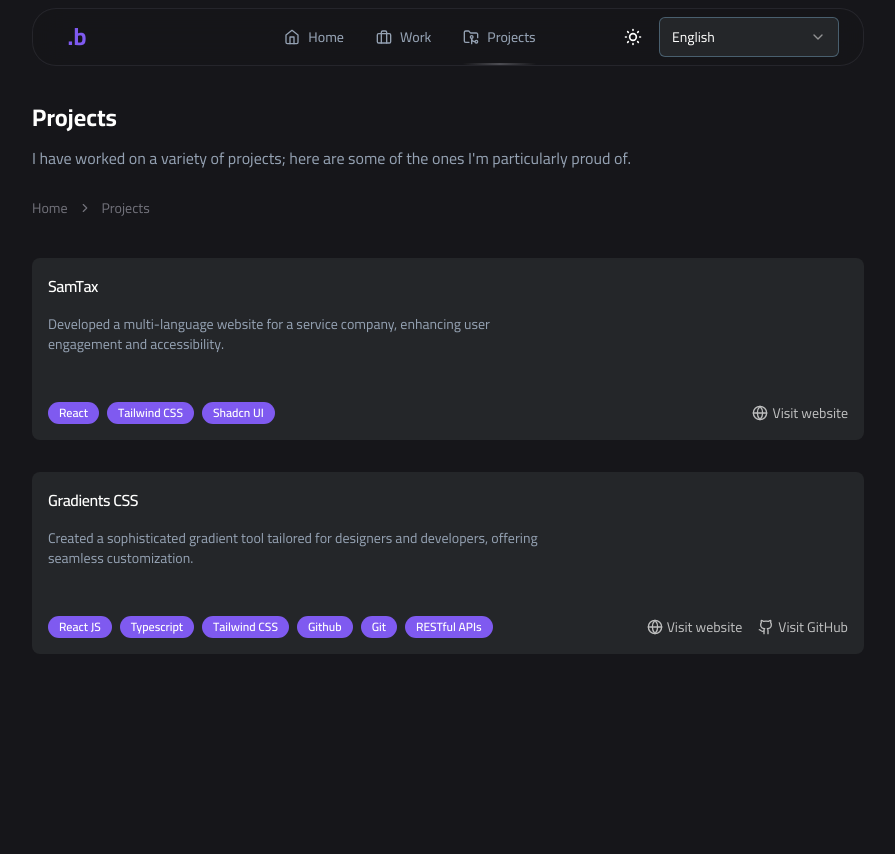
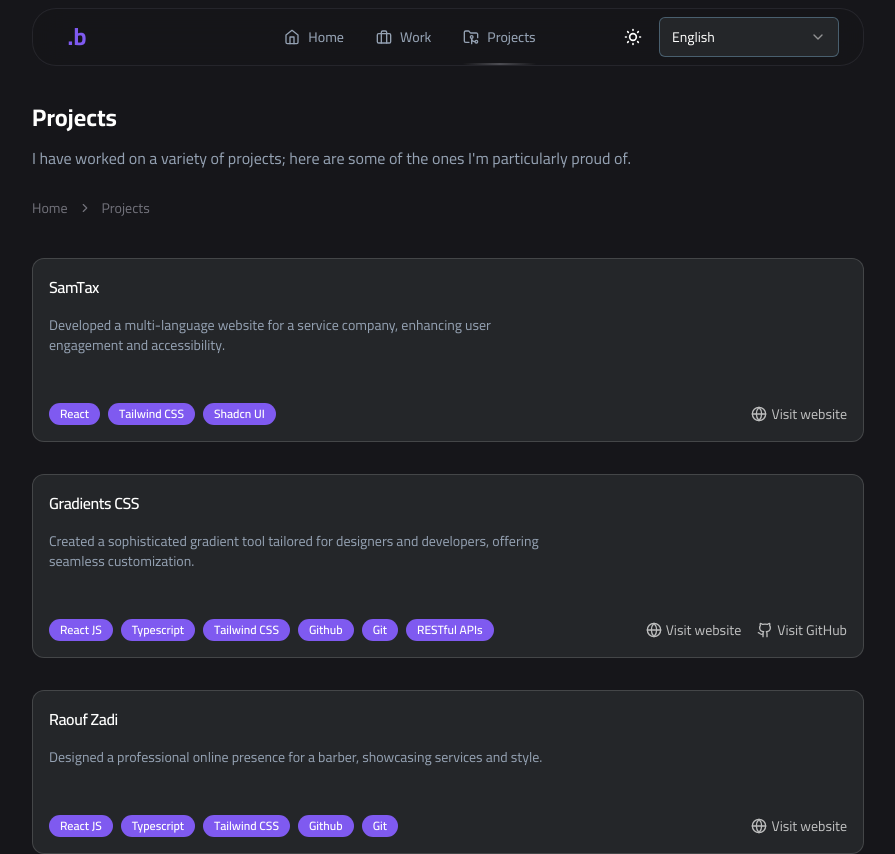
Before and after one commit to khanhtoandng/me, a React (Vite) app: page /projects in a window 1280 px wide. Shown: the top 854 px of the page, without its empty margins (192-1087 px from the left). Built offline with nearby package versions, Linux system fonts and the light colour scheme.

Commit message:
update 11 files

```diff
--- a/src/components/custom/Logo.tsx
+++ b/src/components/custom/Logo.tsx
@@ -12,7 +12,7 @@ export default function Logo() {
         onMouseEnter={() => setIsHovered(true)}
         onMouseLeave={() => setIsHovered(false)}
       >
-        <motion.span className="relative flex h-10 w-10 items-center justify-center rounded-full text-2xl font-bold text-[var(--link-color)]">
+        <motion.span className="relative flex h-10 w-10 items-center justify-center rounded-full text-2xl font-bold text-[var(--link-color)] max-md:hidden">
           <AnimatePresence>
             {isHovered ? (
               <motion.div
@@ -40,6 +40,18 @@ export default function Logo() {
             )}
           </AnimatePresence>
         </motion.span>
+
+        <motion.span className="relative hidden h-10 w-10 items-center justify-center rounded-full text-2xl font-bold text-[var(--link-color)] max-md:flex">
+          <motion.div
+            key="not-hovered"
+            initial={{ opacity: 0 }}
+            animate={{ opacity: 1 }}
+            exit={{ opacity: 0 }}
+            transition={{ duration: 0.3 }}
+          >
+            .b
+          </motion.div>
+        </motion.span>
       </div>
     </div>
   );
--- a/src/components/custom/ReusableCard.tsx
+++ b/src/components/custom/ReusableCard.tsx
@@ -1,15 +1,16 @@
+/* eslint-disable @typescript-eslint/no-unused-vars */
 import * as React from "react";
 import { Badge } from "@/components/ui/badge";
 import { Globe, Github } from "lucide-react";
 import { cn } from "@/lib/utils";
 import {
-  Card,
   CardHeader,
   CardFooter,
   CardTitle,
   CardDescription,
   CardContent,
 } from "@/components/ui/card";
+import { MagicCard } from "../ui/MagicCard";
 
 interface ReusableCardProps extends React.HTMLAttributes<HTMLDivElement> {
   id?: string;
@@ -41,11 +42,12 @@ const ReusableCard = React.forwardRef<HTMLDivElement, ReusableCardProps>(
     ref,
   ) => {
     return (
-      <Card
+      <MagicCard
         data-aos="fade-up"
         data-aos-easing="ease-in-out"
         ref={ref}
-        className={cn("pb-4 pt-2", className)}
+        gradientColor="#7e7e7e12"
+        className={cn("px-4 pb-4 pt-2", className)}
         {...props}
       >
         <CardHeader className="flex items-center justify-between py-2 max-md:flex-col max-md:items-start">
@@ -106,7 +108,7 @@ const ReusableCard = React.forwardRef<HTMLDivElement, ReusableCardProps>(
             )}
           </div>
         </CardFooter>
-      </Card>
+      </MagicCard>
     );
   },
 );
--- /dev/null
+++ b/src/components/ui/MagicCard.tsx
@@ -0,0 +1,93 @@
+"use client";
+
+import React, { useCallback, useEffect, useRef } from "react";
+import { motion, useMotionTemplate, useMotionValue } from "framer-motion";
+
+import { cn } from "@/lib/utils";
+
+export interface MagicCardProps extends React.HTMLAttributes<HTMLDivElement> {
+  gradientSize?: number;
+  gradientColor?: string;
+  gradientOpacity?: number;
+  ref: any;
+}
+
+export function MagicCard({
+  children,
+  className,
+  gradientSize = 200,
+  gradientColor = "var(--card-background-effect)",
+  gradientOpacity = 0.8,
+}: MagicCardProps) {
+  const cardRef = useRef<HTMLDivElement>(null);
+  const mouseX = useMotionValue(-gradientSize);
+  const mouseY = useMotionValue(-gradientSize);
+
+  const handleMouseMove = useCallback(
+    (e: MouseEvent) => {
+      if (cardRef.current) {
+        const { left, top } = cardRef.current.getBoundingClientRect();
+        const clientX = e.clientX;
+        const clientY = e.clientY;
+        mouseX.set(clientX - left);
+        mouseY.set(clientY - top);
+      }
+    },
+    [mouseX, mouseY],
+  );
+
+  const handleMouseOut = useCallback(
+    (e: MouseEvent) => {
+      if (!e.relatedTarget) {
+        document.removeEventListener("mousemove", handleMouseMove);
+        mouseX.set(-gradientSize);
+        mouseY.set(-gradientSize);
+      }
+    },
+    [handleMouseMove, mouseX, gradientSize, mouseY],
+  );
+
+  const handleMouseEnter = useCallback(() => {
+    document.addEventListener("mousemove", handleMouseMove);
+    mouseX.set(-gradientSize);
+    mouseY.set(-gradientSize);
+  }, [handleMouseMove, mouseX, gradientSize, mouseY]);
+
+  useEffect(() => {
+    document.addEventListener("mousemove", handleMouseMove);
+    document.addEventListener("mouseout", handleMouseOut);
+    document.addEventListener("mouseenter", handleMouseEnter);
+
+    return () => {
+      document.removeEventListener("mousemove", handleMouseMove);
+      document.removeEventListener("mouseout", handleMouseOut);
+      document.removeEventListener("mouseenter", handleMouseEnter);
+    };
+  }, [handleMouseEnter, handleMouseMove, handleMouseOut]);
+
+  useEffect(() => {
+    mouseX.set(-gradientSize);
+    mouseY.set(-gradientSize);
+  }, [gradientSize, mouseX, mouseY]);
+
+  return (
+    <div
+      ref={cardRef}
+      className={cn(
+        "group relative flex size-full overflow-hidden rounded-xl border border-[var(--card-border-color)] bg-[var(--card-background)] text-black dark:bg-neutral-900 dark:text-white",
+        className,
+      )}
+    >
+      <div className="relative z-10 w-full">{children}</div>
+      <motion.div
+        className="pointer-events-none absolute -inset-px rounded-xl opacity-0 transition-opacity duration-300 group-hover:opacity-100"
+        style={{
+          background: useMotionTemplate`
+            radial-gradient(${gradientSize}px circle at ${mouseX}px ${mouseY}px, ${gradientColor}, transparent 100%)
+          `,
+          opacity: gradientOpacity,
+        }}
+      />
+    </div>
+  );
+}
--- a/src/components/ui/card.tsx
+++ b/src/components/ui/card.tsx
@@ -74,7 +74,7 @@ const CardFooter = React.forwardRef<
   <div
     ref={ref}
     className={cn(
-      "flex flex-wrap items-start gap-2 pt-2 max-md:mt-2 max-md:p-0",
+      "flex flex-wrap items-start h-max max-md:items-end gap-2 pt-2 max-md:mt-2 max-md:m-0 max-md:p-0",
       className,
     )}
     {...props}
--- a/src/components/website/ContactForm.tsx
+++ b/src/components/website/ContactForm.tsx
@@ -30,7 +30,7 @@ import { useTranslation } from "react-i18next";
 import { useMediaQuery } from "@react-hook/media-query";
 import i18n from "@/i18n";
 import { Button } from "@/components/ui/button";
-import { MailPlusIcon } from "lucide-react";
+import { ArrowLeftIcon, ArrowRightIcon } from "lucide-react";
 
 const styles = {
   form: "grid items-start gap-4 ",
@@ -223,11 +223,18 @@ export function ContactForm() {
   const [open, setOpen] = useState(false);
   const isDesktop = useMediaQuery("(min-width: 768px)");
   const { t } = useTranslation();
+  const isArabic = i18n.language === "ar";
 
   const commonContent = (
     <div className="text-[var(--paragraph)]">
       <Button
-        icon={<MailPlusIcon className="h-5 w-5" />}
+        icon={
+          isArabic ? (
+            <ArrowLeftIcon className="h-5 w-5" />
+          ) : (
+            <ArrowRightIcon className="h-5 w-5" />
+          )
+        }
         className="hoverd gap-0 border-none bg-transparent px-0 py-[8px] ps-1 text-[1rem] font-bold text-[var(--tertiary-color)] hover:bg-transparent hover:text-[var(--tertiary-color)] max-md:ps-0"
       >
         {t("Public.Email")}
--- a/src/components/website/Navbar.tsx
+++ b/src/components/website/Navbar.tsx
@@ -72,7 +72,7 @@ export default function Navbar() {
   return (
     <nav
       dir="ltr"
-      className="z-50 md:mt-2 flex items-center justify-between gap-5 rounded-3xl border border-zinc-700/40 bg-[var(--mobile-nav)] px-5 text-base backdrop-blur-lg max-md:fixed max-md:left-0 max-md:right-0 max-md:top-0 max-md:w-full max-md:rounded-none max-md:px-3 sm:px-6"
+      className="z-50 flex items-center justify-between gap-5 rounded-3xl border border-zinc-700/40 bg-[var(--mobile-nav)] px-5 text-base backdrop-blur-lg max-md:fixed max-md:left-0 max-md:right-0 max-md:top-0 max-md:w-full max-md:rounded-none max-md:px-3 sm:px-6 md:mt-2"
     >
       <div className="container mx-auto px-0">
         <div className="flex h-14 items-center justify-between">
--- a/src/pages/website/HomePage.tsx
+++ b/src/pages/website/HomePage.tsx
@@ -4,7 +4,7 @@ import { Button } from "@/components/ui/button";
 import { Badge } from "@/components/ui/badge";
 import { motion } from "framer-motion";
 import ReusableCard from "@/components/custom/ReusableCard";
-import { Github, Globe } from "lucide-react";
+import { ArrowLeftIcon, ArrowRightIcon, Github, Globe } from "lucide-react";
 import Header from "@/components/website/Header";
 
 import SEO from "@/components/featuers/SEO";
@@ -159,6 +159,7 @@ export default function HomePage() {
 
   const isValidLink = (link: any | undefined): boolean =>
     link && link.trim() !== "" && link !== "#";
+  const isArabic = i18n.language === "ar";
 
   return (
     <>
@@ -208,12 +209,19 @@ export default function HomePage() {
 
             {workData.length > 3 && (
               <Button
-                className="w-max"
+                className="w-max flex-row-reverse"
                 variant="default"
                 onClick={() => {
                   navigateTo("/work");
                   scrollToTop();
                 }}
+                icon={
+                  isArabic ? (
+                    <ArrowLeftIcon className="h-5 w-5" />
+                  ) : (
+                    <ArrowRightIcon className="h-5 w-5" />
+                  )
+                }
               >
                 {t("Public.SeeMore")}
               </Button>
@@ -278,12 +286,19 @@ export default function HomePage() {
 
             {projectsData.length > 3 && (
               <Button
-                className="mb-10 w-max"
+                className="mb-10 w-max flex-row-reverse"
                 variant="default"
                 onClick={() => {
                   navigateTo("/projects");
                   scrollToTop();
                 }}
+                icon={
+                  isArabic ? (
+                    <ArrowLeftIcon className="h-5 w-5" />
+                  ) : (
+                    <ArrowRightIcon className="h-5 w-5" />
+                  )
+                }
               >
                 {t("Public.SeeMore")}
               </Button>
--- a/src/routes/__routes.tsx
+++ b/src/routes/__routes.tsx
@@ -20,7 +20,7 @@ const AppRoutes: React.FC = () => {
       animate={{ opacity: 1 }}
       exit={{ opacity: 0 }}
     >
-      <div className="text-base ">
+      <div className="text-base">
         <Button
           isLoading={true}
           className="flex cursor-text gap-0 border-none bg-transparent"
--- a/src/themes/Dark.tsx
+++ b/src/themes/Dark.tsx
@@ -13,6 +13,8 @@ const DarkMode = createGlobalStyle`
     --button-text: #fffffe;
     --button-text-hover: #fffffe;
     --card-background: #242629;
+    --card-background-effect: #2426295c;
+    --card-border-color: #ffffff25;
     --card-headline : #fffffe;
     --card-paragraph : #94a1b2;
     --link-color: #7f5af0;
--- a/src/themes/Light.tsx
+++ b/src/themes/Light.tsx
@@ -15,6 +15,8 @@ const LightMode = createGlobalStyle`
     --card-background: #edf0f1;
     --card-headline : #000000;
     --card-paragraph : #333333;
+    --card-background-effect: #2426295c;
+    --card-border-color: #ffffff25;
     --link-color: #000000;
     --link-hover:#fff;
     --Logo-text-color: #000000;
```
